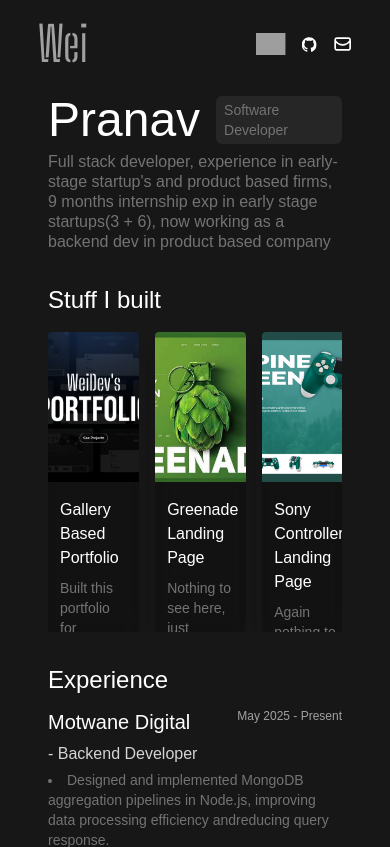
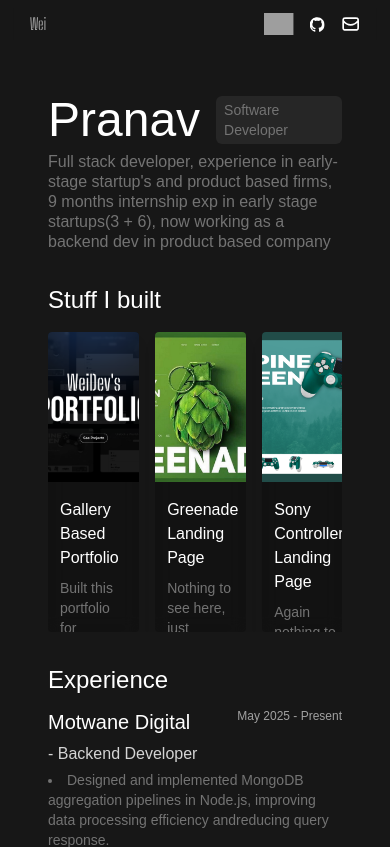
Before and after one commit to Pranav1117/Minimal-portfolio, a Next.js app: page / in a window 390 px wide. Shown: the top 847 px of the page. Built offline with nearby package versions, Linux system fonts and the light colour scheme; grey boxes are pictures that could not be loaded.

Commit message:
made navbar responsive

```diff
--- a/src/app/components/Navbar.tsx
+++ b/src/app/components/Navbar.tsx
@@ -29,16 +29,16 @@
 
   return (
     <motion.nav
-      className={`z-10 fixed top-2 left-1/2 -translate-x-1/2 flex justify-between items-center px-6 py-3 transition-all duration-300 ${
+      className={`z-10 fixed top-2 left-1/2 -translate-x-1/2 flex justify-between items-center px-4 py-1 md:px-6 md:py-3 transition-all duration-300 ${
         scrolled
-          ? "rounded-full bg-neutral-800/70 backdrop-blur-md shadow-[4.0px_8.0px_8.0px_rgba(0,0,0,0.38)] w-screen md:w-[500rem] max-w-[47rem] "
+          ? "rounded-full bg-neutral-800/70 backdrop-blur-md shadow-[4.0px_8.0px_8.0px_rgba(0,0,0,0.38)] w-[86%] md:w-[500rem] max-w-[47rem] "
           : "bg-neutral-900 w-[93%] md:w-full md:max-w-[52.5rem]"
       }`}
       // initial={{ y: -50, opacity: 0 }}
       // animate={{ y: 0, opacity: 1 }}
     >
       <div
-        className={`${bigShouldersStencil.className} text-neutral-400 text-5xl md:text-xl `}
+        className={`${bigShouldersStencil.className} text-neutral-400 md:text-xl `}
       >
         Wei
       </div>
```
